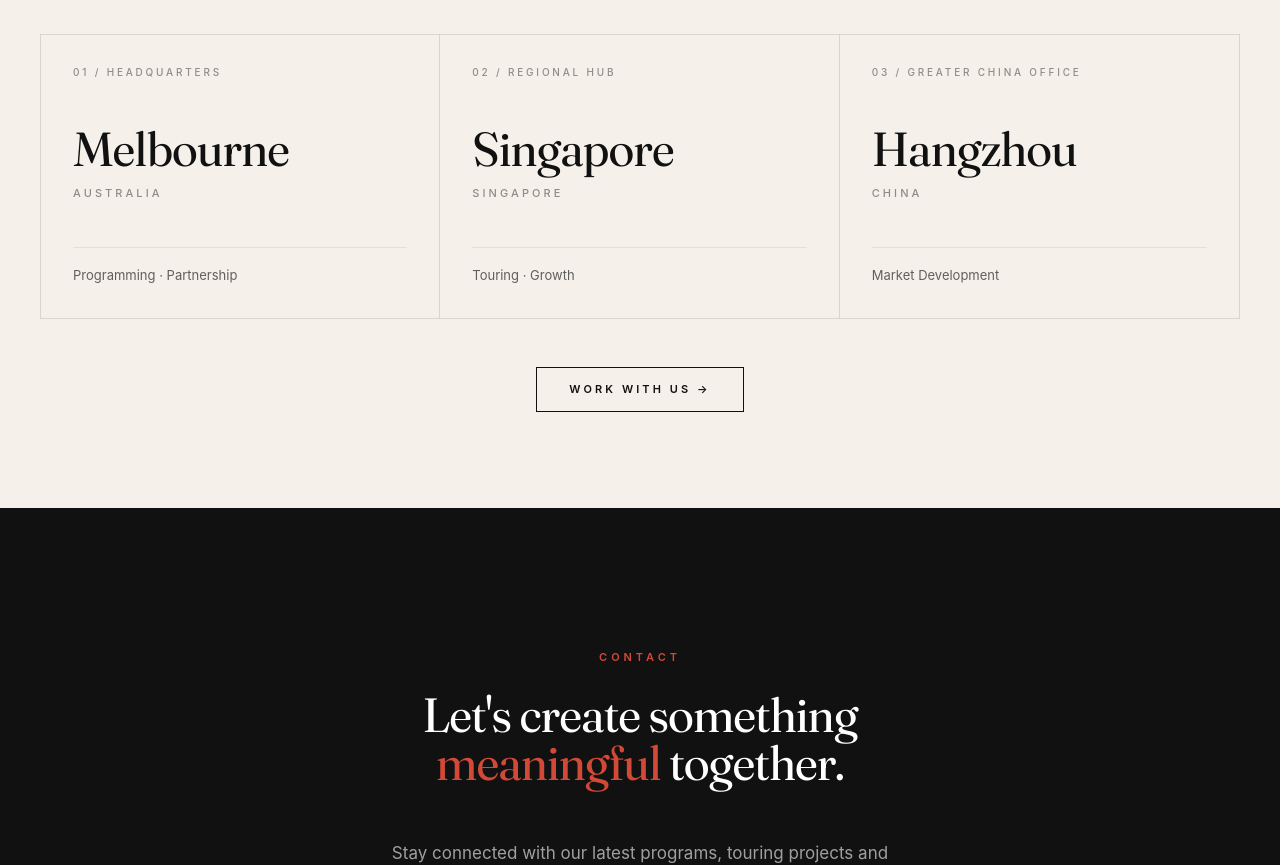
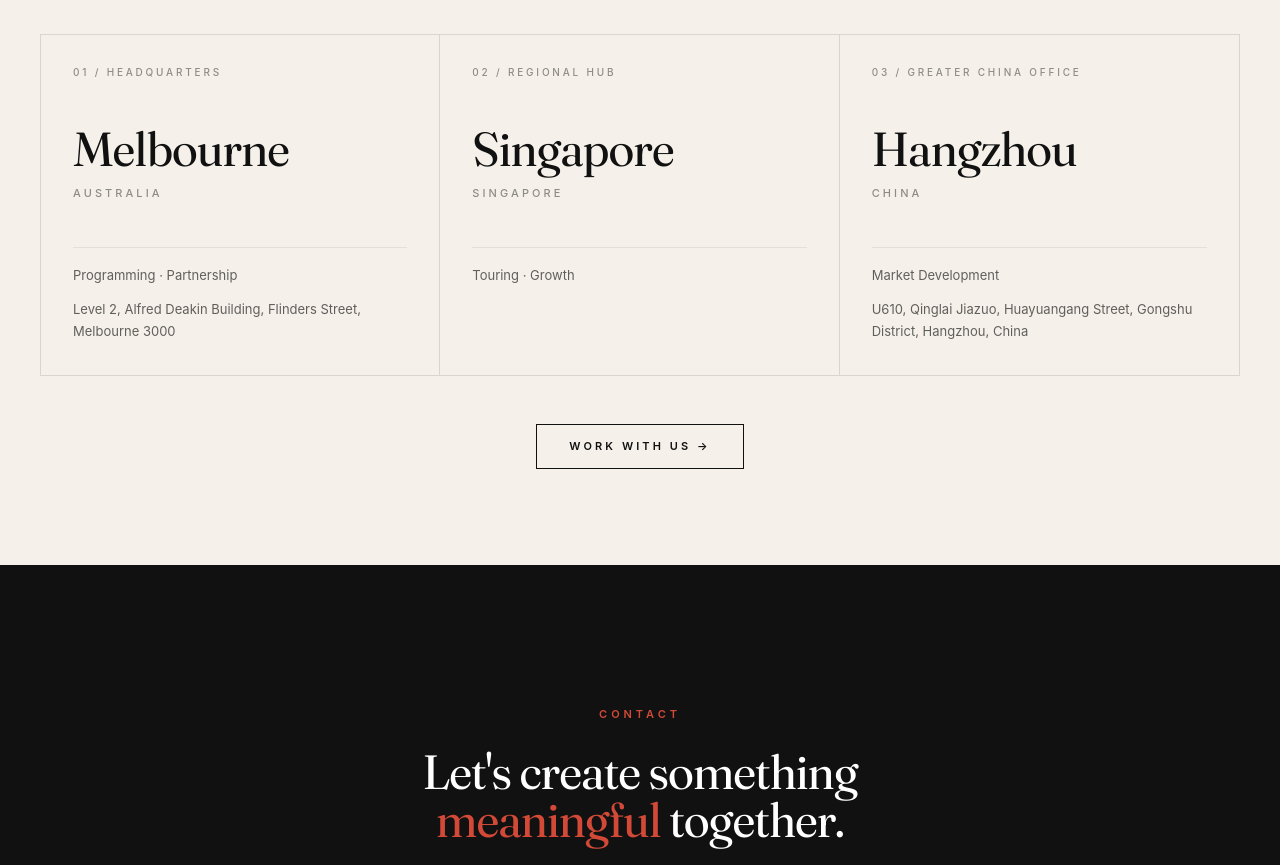
Before and after one commit to helenyucac/castiglione-arts-music-website, a Next.js app: page /about in a window 1280 px wide. Shown: the part 3616-4481 px from the top of the page. Built offline with nearby package versions, Linux system fonts and the light colour scheme; no server answers.

Commit message:
Add Melbourne and Hangzhou office addresses to About page

```diff
--- a/app/about/page.tsx
+++ b/app/about/page.tsx
@@ -97,6 +97,7 @@ const offices = [
     city: "Melbourne",
     country: "Australia",
     footer: "Programming · Partnership",
+    address: "Level 2, Alfred Deakin Building, Flinders Street, Melbourne 3000",
   },
   {
     eyebrow: "02 / Regional Hub",
@@ -109,6 +110,7 @@ const offices = [
     city: "Hangzhou",
     country: "China",
     footer: "Market Development",
+    address: "U610, Qinglai Jiazuo, Huayuangang Street, Gongshu District, Hangzhou, China",
   },
 ];
 
@@ -399,6 +401,14 @@ export default function AboutPage() {
                   >
                     {office.footer}
                   </p>
+                  {office.address && (
+                    <p
+                      className="mt-3 text-[13px] font-normal leading-[22.1px] text-[rgba(17,17,17,0.65)] antialiased"
+                      style={interFont}
+                    >
+                      {office.address}
+                    </p>
+                  )}
                 </article>
               ))}
 
```
